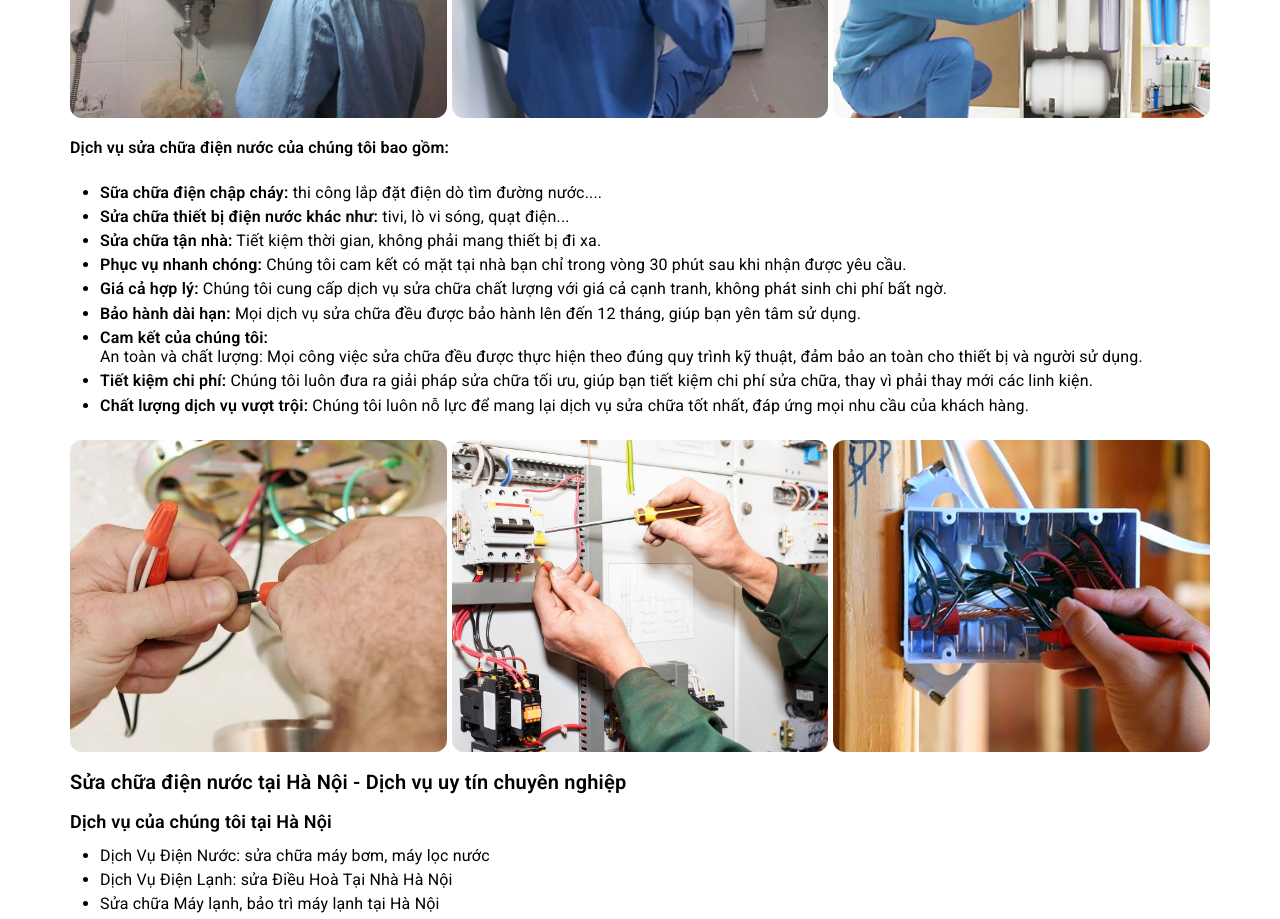
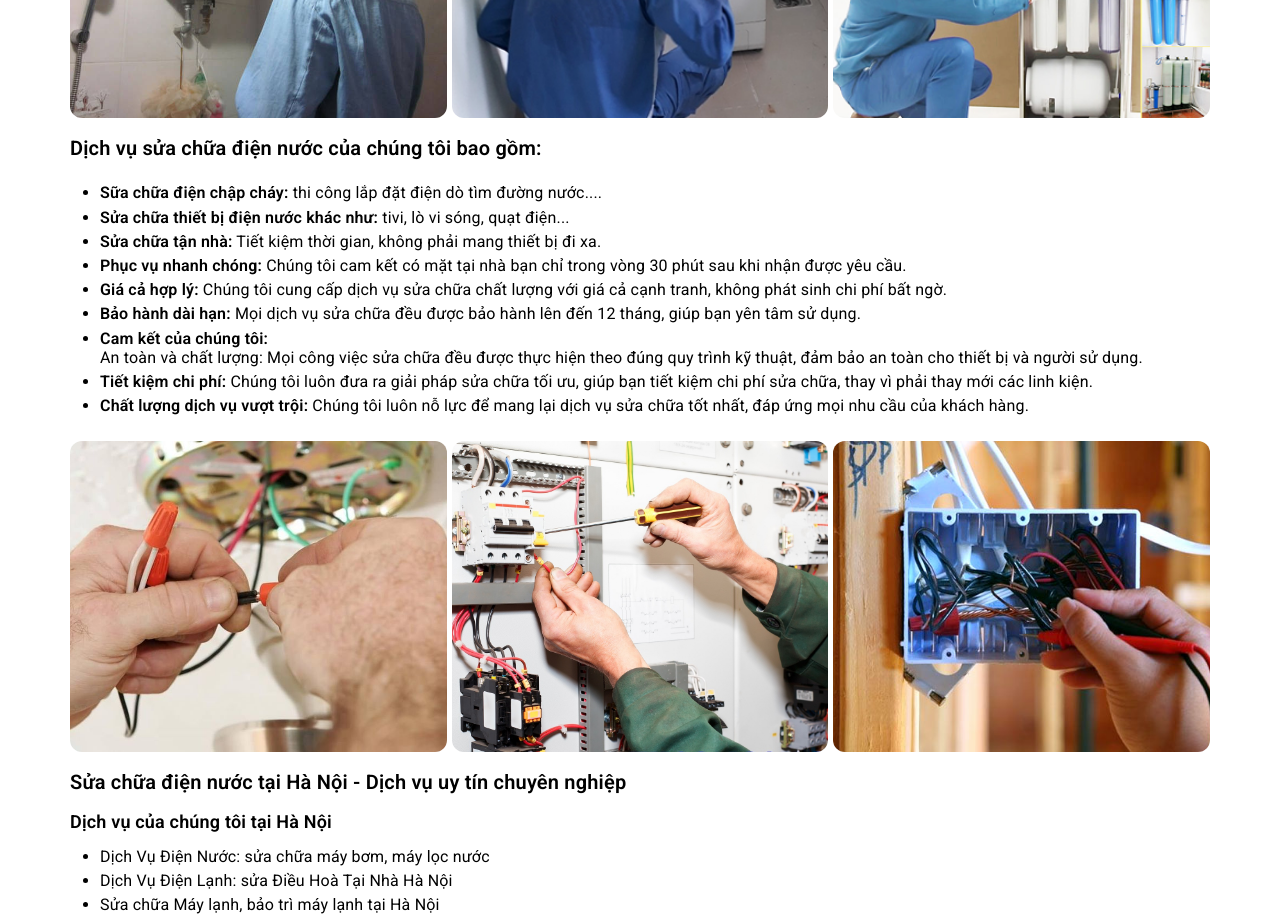
Before and after one commit to longvu27/landing-page-electronics-repair-hanoi, a Next.js app: page / in a window 1280 px wide. Shown: the part 2100-3019 px from the top of the page. Built offline with nearby package versions, Linux system fonts and the light colour scheme.

Commit message:
update style

```diff
--- a/src/components/pages/home/HomePage.js
+++ b/src/components/pages/home/HomePage.js
@@ -118,7 +118,7 @@ export default function HomePage() {
         </div>
       </div>
 
-      <h3 className={s.titleH3}>Dịch vụ sửa chữa điện nước của chúng tôi bao gồm:</h3>
+      <h3 className={s.titleH2}>Dịch vụ sửa chữa điện nước của chúng tôi bao gồm:</h3>
 
       <ul>
         <li>
```
